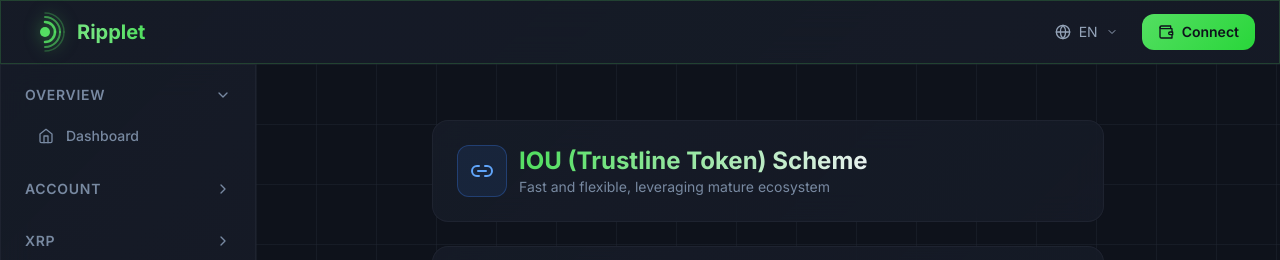
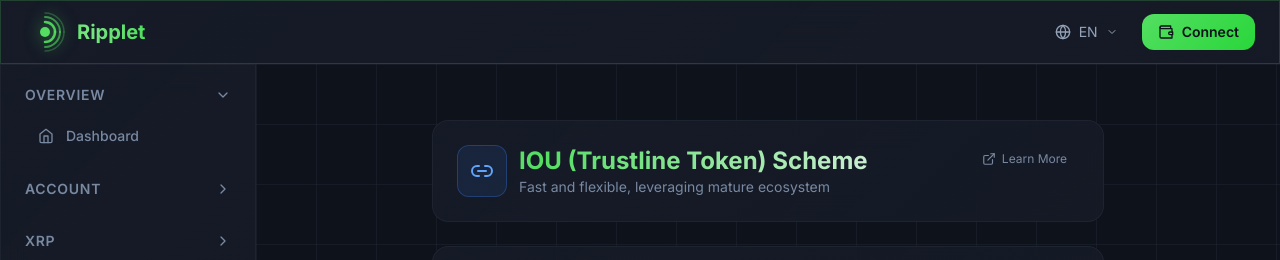
Before and after one commit to hikariiiiiii/ripplet, a React (Vite) app: page /scplus/iou in a window 1280 px wide. Shown: the top 260 px of the page. Built offline with nearby package versions, Linux system fonts and the light colour scheme.

Commit message:
feat: add XRPL concept links to SC+ Labs scheme pages
Add external documentation links to MPT, IOU, NFT, and Credentials scheme wizard pages

Ultraworked with [Sisyphus](https://github.com/code-yeongyu/oh-my-opencode)

Co-authored-by: Sisyphus <clio-agent@sisyphuslabs.ai>

```diff
--- a/src/pages/scplus/CredentialsScheme.tsx
+++ b/src/pages/scplus/CredentialsScheme.tsx
@@ -1,6 +1,6 @@
 import { useState } from 'react';
 import { useTranslation } from 'react-i18next';
-import { BadgeCheck, ArrowLeft, AlertCircle, Trash2, Plus } from 'lucide-react';
+import { BadgeCheck, ArrowLeft, AlertCircle, Trash2, Plus, ExternalLink } from 'lucide-react';
 import { Button } from '@/components/ui/button';
 import { SchemeWizard } from '@/components/scplus/SchemeWizard';
 import { CredentialCreateForm } from '@/components/transaction/CredentialCreateForm';
@@ -11,6 +11,7 @@ import { TransactionResultDisplay } from '@/components/transaction/TransactionRe
 import { useWallet } from '@/lib/wallets';
 import type { TransactionResult, WalletMismatchError } from '@/types';
 import type { Transaction } from 'xrpl';
+import { XRPL_DOC_CONCEPTS } from '@/lib/xrpl/docUrls';
 
 type ViewState = 'wizard' | 'submitting' | 'result';
 
@@ -194,7 +195,7 @@ export default function CredentialsScheme() {
               <div className="flex items-center justify-center px-3 rounded-lg bg-amber-500/10 border border-amber-500/30">
                 <BadgeCheck className="w-6 h-6 text-amber-400" />
               </div>
-              <div className="flex flex-col justify-center">
+              <div className="flex flex-col justify-center flex-1">
                 <h1 className="text-2xl font-bold animated-gradient-text">
                   {t('scplus.credentialsScheme.title')}
                 </h1>
@@ -202,6 +203,15 @@ export default function CredentialsScheme() {
                   {t('scplus.credentialsScheme.subtitle')}
                 </p>
               </div>
+              <a
+                href={XRPL_DOC_CONCEPTS.credential}
+                target="_blank"
+                rel="noopener noreferrer"
+                className="flex items-center gap-1.5 px-3 py-1.5 text-xs text-muted-foreground hover:text-foreground hover:bg-white/5 rounded-lg transition-colors self-start"
+              >
+                <ExternalLink className="w-3.5 h-3.5" />
+                <span>{t('common.learnMore')}</span>
+              </a>
             </div>
           </div>
         </div>
--- a/src/pages/scplus/IOUScheme.tsx
+++ b/src/pages/scplus/IOUScheme.tsx
@@ -1,6 +1,6 @@
 import { useState } from 'react';
 import { useTranslation } from 'react-i18next';
-import { Link2, ArrowLeft } from 'lucide-react';
+import { Link2, ArrowLeft, ExternalLink } from 'lucide-react';
 import { Button } from '@/components/ui/button';
 import { SchemeWizard } from '@/components/scplus/SchemeWizard';
 import { TrustSetForm } from '@/components/transaction/TrustSetForm';
@@ -12,6 +12,7 @@ import { TransactionResultDisplay } from '@/components/transaction/TransactionRe
 import { useWallet } from '@/lib/wallets';
 import type { TransactionResult, WalletMismatchError } from '@/types';
 import type { Transaction } from 'xrpl';
+import { XRPL_DOC_CONCEPTS } from '@/lib/xrpl/docUrls';
 
 type ViewState = 'wizard' | 'submitting' | 'result';
 
@@ -165,7 +166,7 @@ export default function IOUScheme() {
               <div className="flex items-center justify-center px-3 rounded-lg bg-blue-500/10 border border-blue-500/30">
                 <Link2 className="w-6 h-6 text-blue-400" />
               </div>
-              <div className="flex flex-col justify-center">
+              <div className="flex flex-col justify-center flex-1">
                 <h1 className="text-2xl font-bold animated-gradient-text">
                   {t('scplus.iouScheme.title')}
                 </h1>
@@ -173,6 +174,15 @@ export default function IOUScheme() {
                   {t('scplus.iouScheme.subtitle')}
                 </p>
               </div>
+              <a
+                href={XRPL_DOC_CONCEPTS.iou}
+                target="_blank"
+                rel="noopener noreferrer"
+                className="flex items-center gap-1.5 px-3 py-1.5 text-xs text-muted-foreground hover:text-foreground hover:bg-white/5 rounded-lg transition-colors self-start"
+              >
+                <ExternalLink className="w-3.5 h-3.5" />
+                <span>{t('common.learnMore')}</span>
+              </a>
             </div>
           </div>
         </div>
--- a/src/pages/scplus/MPTScheme.tsx
+++ b/src/pages/scplus/MPTScheme.tsx
@@ -1,6 +1,6 @@
 import { useState } from 'react';
 import { useTranslation } from 'react-i18next';
-import { Box, ArrowLeft } from 'lucide-react';
+import { Box, ArrowLeft, ExternalLink } from 'lucide-react';
 import { Button } from '@/components/ui/button';
 import { SchemeWizard } from '@/components/scplus/SchemeWizard';
 import { MPTokenIssuanceCreateForm } from '@/components/transaction/MPTokenIssuanceCreateForm';
@@ -14,6 +14,7 @@ import { TransactionResultDisplay } from '@/components/transaction/TransactionRe
 import { useWallet } from '@/lib/wallets';
 import type { TransactionResult, WalletMismatchError } from '@/types';
 import type { Transaction } from 'xrpl';
+import { XRPL_DOC_CONCEPTS } from '@/lib/xrpl/docUrls';
 
 type ViewState = 'wizard' | 'submitting' | 'result';
 
@@ -178,7 +179,7 @@ export default function MPTScheme() {
               <div className="flex items-center justify-center px-3 rounded-lg bg-purple-500/10 border border-purple-500/30">
                 <Box className="w-6 h-6 text-purple-400" />
               </div>
-              <div className="flex flex-col justify-center">
+              <div className="flex flex-col justify-center flex-1">
                 <h1 className="text-2xl font-bold animated-gradient-text">
                   {t('scplus.mptScheme.title')}
                 </h1>
@@ -186,6 +187,15 @@ export default function MPTScheme() {
                   {t('scplus.mptScheme.subtitle')}
                 </p>
               </div>
+              <a
+                href={XRPL_DOC_CONCEPTS.mpt}
+                target="_blank"
+                rel="noopener noreferrer"
+                className="flex items-center gap-1.5 px-3 py-1.5 text-xs text-muted-foreground hover:text-foreground hover:bg-white/5 rounded-lg transition-colors self-start"
+              >
+                <ExternalLink className="w-3.5 h-3.5" />
+                <span>{t('common.learnMore')}</span>
+              </a>
             </div>
           </div>
         </div>
--- a/src/pages/scplus/NFTScheme.tsx
+++ b/src/pages/scplus/NFTScheme.tsx
@@ -1,6 +1,6 @@
 import { useState } from 'react';
 import { useTranslation } from 'react-i18next';
-import { Layers, ArrowLeft } from 'lucide-react';
+import { Layers, ArrowLeft, ExternalLink } from 'lucide-react';
 import { Button } from '@/components/ui/button';
 import { SchemeWizard } from '@/components/scplus/SchemeWizard';
 import { NFTokenMintForm } from '@/components/transaction/NFTokenMintForm';
@@ -13,6 +13,7 @@ import { TransactionResultDisplay } from '@/components/transaction/TransactionRe
 import { useWallet } from '@/lib/wallets';
 import type { TransactionResult, WalletMismatchError } from '@/types';
 import type { Transaction } from 'xrpl';
+import { XRPL_DOC_CONCEPTS } from '@/lib/xrpl/docUrls';
 
 type ViewState = 'wizard' | 'submitting' | 'result';
 
@@ -155,7 +156,7 @@ export default function NFTScheme() {
               <div className="flex items-center justify-center px-3 rounded-lg bg-pink-500/10 border border-pink-500/30">
                 <Layers className="w-6 h-6 text-pink-400" />
               </div>
-              <div className="flex flex-col justify-center">
+              <div className="flex flex-col justify-center flex-1">
                 <h1 className="text-2xl font-bold animated-gradient-text">
                   {t('scplus.nftScheme.title')}
                 </h1>
@@ -163,6 +164,15 @@ export default function NFTScheme() {
                   {t('scplus.nftScheme.subtitle')}
                 </p>
               </div>
+              <a
+                href={XRPL_DOC_CONCEPTS.nft}
+                target="_blank"
+                rel="noopener noreferrer"
+                className="flex items-center gap-1.5 px-3 py-1.5 text-xs text-muted-foreground hover:text-foreground hover:bg-white/5 rounded-lg transition-colors self-start"
+              >
+                <ExternalLink className="w-3.5 h-3.5" />
+                <span>{t('common.learnMore')}</span>
+              </a>
             </div>
           </div>
         </div>
```
